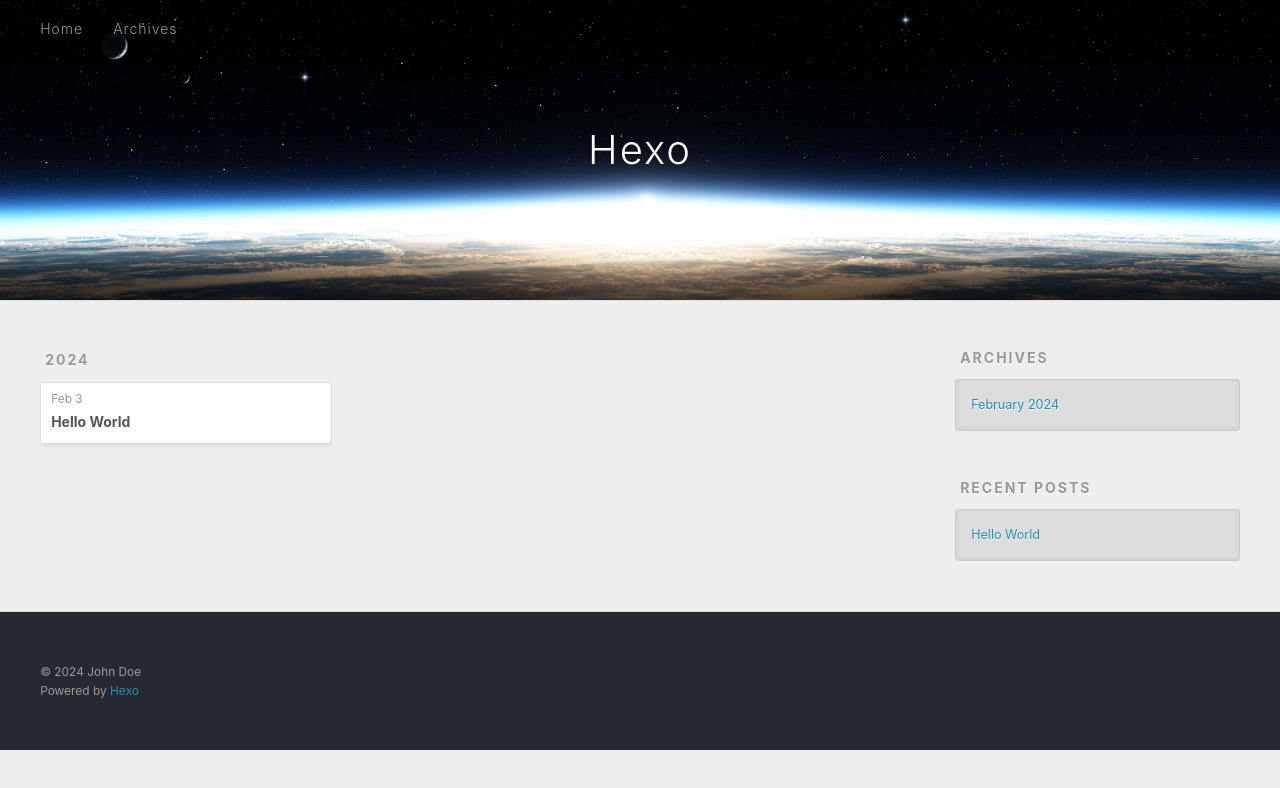
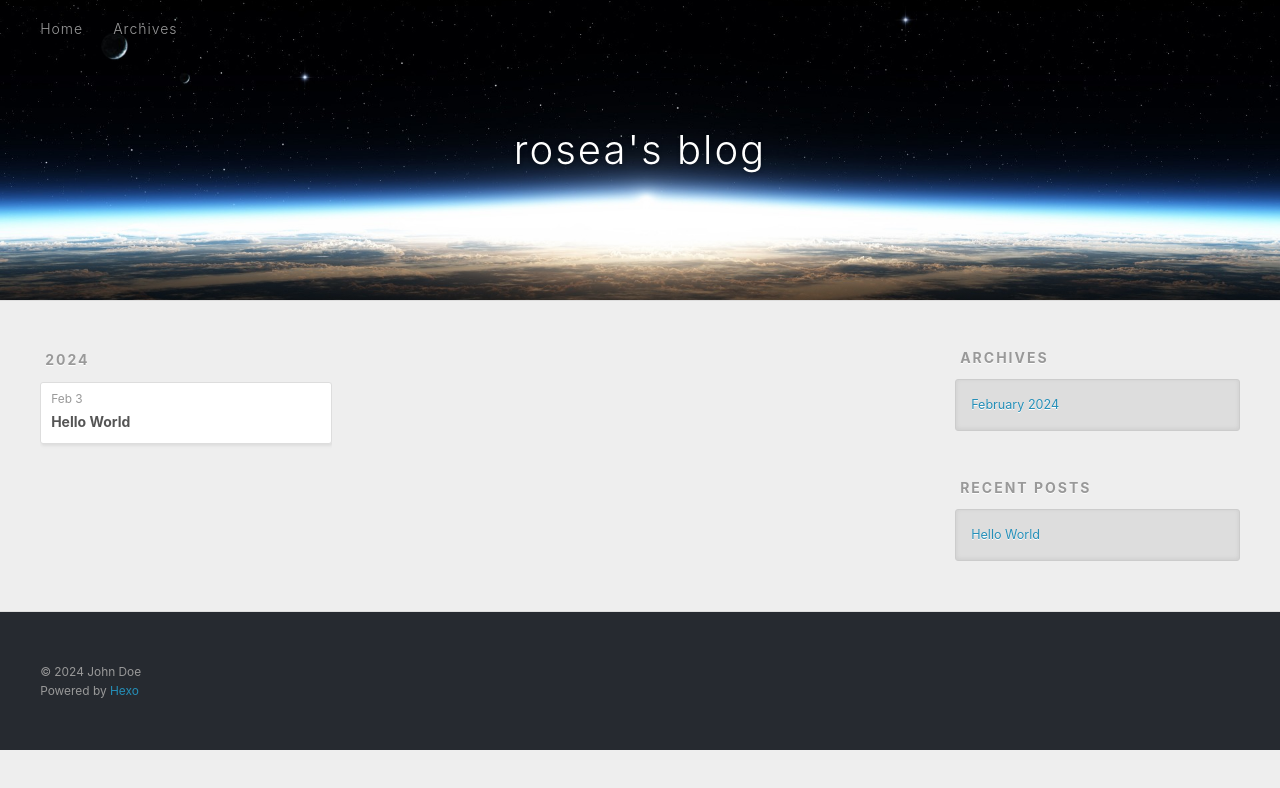
Before and after one commit to zhynl/zhynl.github.io, a plain HTML site: page archives/2024/02/index.html in a window 1280 px wide. Drawn offline with Linux system fonts and the light colour scheme.

Commit message:
Site updated: 2024-02-03 19:42:31

```diff
--- a/archives/2024/02/index.html
+++ b/archives/2024/02/index.html
@@ -4,17 +4,17 @@
   <meta charset="utf-8">
 
 
-  <title>Archives: 2024/2 | Hexo</title>
+  <title>Archives: 2024/2 | rosea&#39;s blog</title>
   <meta name="viewport" content="width=device-width, initial-scale=1, shrink-to-fit=no">
   <meta property="og:type" content="website">
-<meta property="og:title" content="Hexo">
+<meta property="og:title" content="rosea&#39;s blog">
 <meta property="og:url" content="http://example.com/archives/2024/02/index.html">
-<meta property="og:site_name" content="Hexo">
+<meta property="og:site_name" content="rosea&#39;s blog">
 <meta property="og:locale" content="en_US">
 <meta property="article:author" content="John Doe">
 <meta name="twitter:card" content="summary">
 
-    <link rel="alternate" href="/atom.xml" title="Hexo" type="application/atom+xml">
+    <link rel="alternate" href="/atom.xml" title="rosea's blog" type="application/atom+xml">
 
 
     <link rel="shortcut icon" href="/favicon.png">
@@ -39,7 +39,7 @@
   <div id="header-outer" class="outer">
     <div id="header-title" class="inner">
       <h1 id="logo-wrap">
-        <a href="/" id="logo">Hexo</a>
+        <a href="/" id="logo">rosea&#39;s blog</a>
       </h1>
 
     </div>
```
Also changed, not shown: 2024/02/03/hello-world/index.html (+4 -4 lines), archives/2024/index.html (+5 -5 lines), archives/index.html (+5 -5 lines), index.html (+5 -5 lines).
